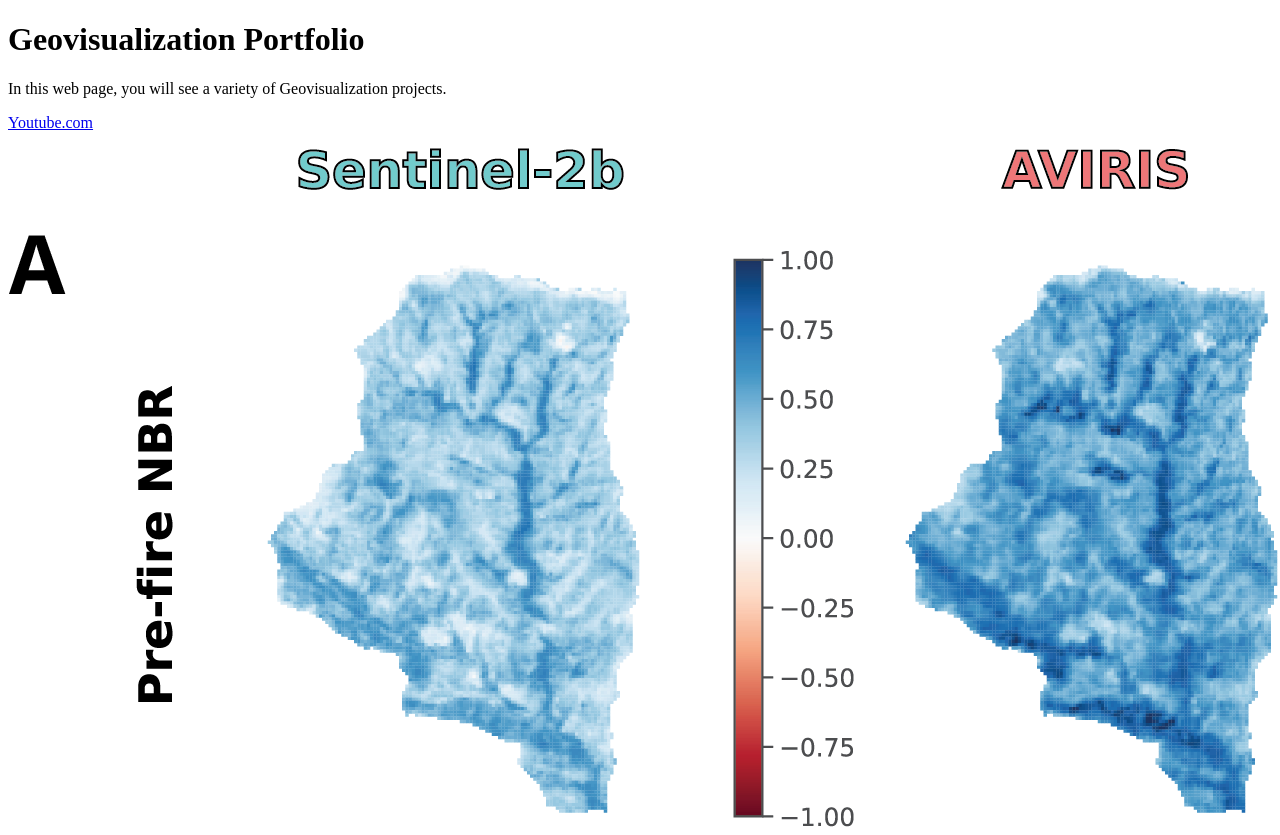
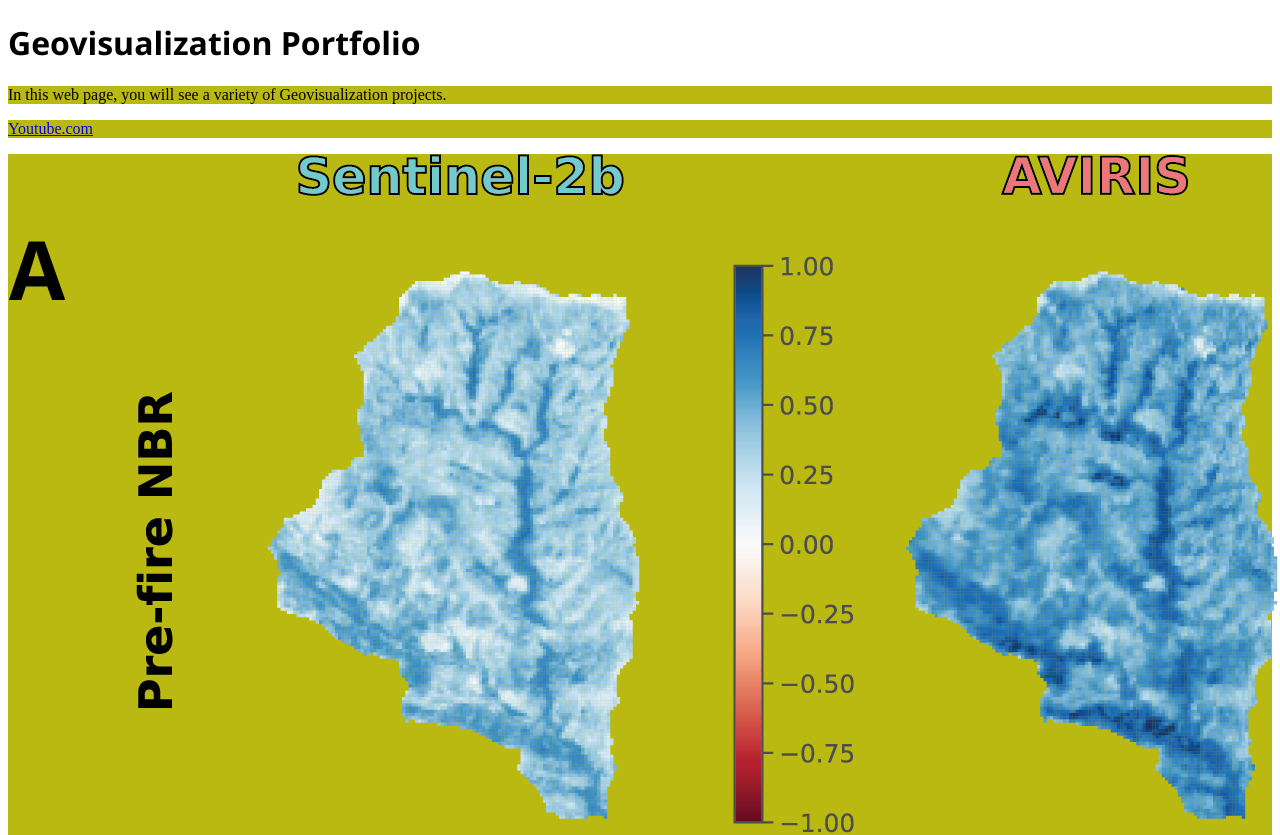
Before and after one commit to geog3540/skzebarth, a plain HTML site: page index.html in a window 1280 px wide. Shown: the top 835 px of the page. Drawn offline with Linux system fonts and the light colour scheme.

Commit message:
first excersize finished

```diff
--- a/index.html
+++ b/index.html
@@ -7,6 +7,7 @@
         Geovisualization Portfolio
     </title>
 
+<link href="styles.css" rel="stylesheet">
 </head>
     <body>
         <h1>
--- /dev/null
+++ b/styles.css
@@ -0,0 +1,7 @@
+
+p {
+    background-color: rgb(185, 185, 18);
+}
+h1 {
+    font-family: 'Segoe UI', Tahoma, Geneva, Verdana, sans-serif;
+}
```
